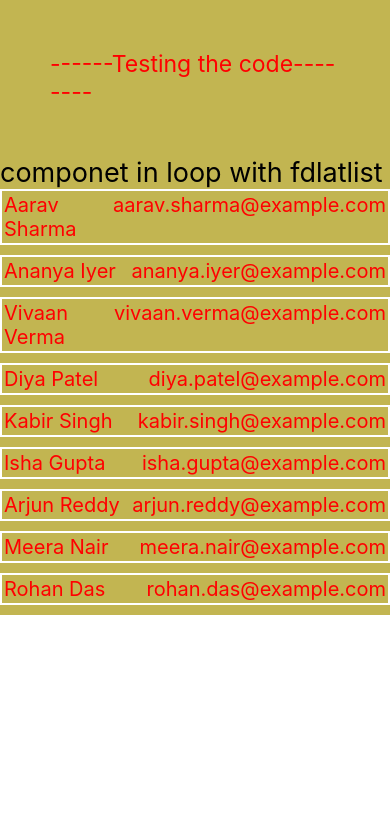
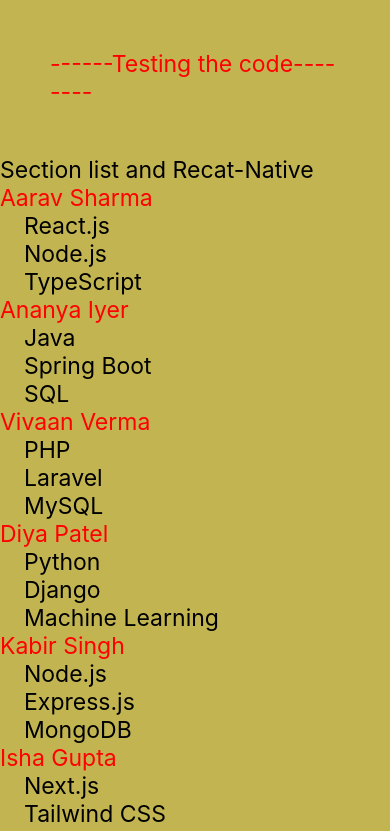
Before and after one commit to Aryan7417/react-native, a React Native app: screen / in a window 390 px wide. Shown: the top 831 px of the page. Built offline with nearby package versions, Linux system fonts and the light colour scheme.

Commit message:
section list

```diff
--- /dev/null
+++ b/introduction of raect-native/Sectionlist.jsx
@@ -0,0 +1,36 @@
+import React from 'react'
+import {View,Text, SectionList, ScrollView,} from 'react-native'
+
+const Sectionlist = () => {
+
+    const userMultipleSkills = [
+  { id: 1, name: "Aarav Sharma", data: ["React.js", "Node.js", "TypeScript"] },
+  { id: 2, name: "Ananya Iyer", data: ["Java", "Spring Boot", "SQL"] },
+  { id: 3, name: "Vivaan Verma", data: ["PHP", "Laravel", "MySQL"] },
+  { id: 4, name: "Diya Patel", data: ["Python", "Django", "Machine Learning"] },
+  { id: 5, name: "Kabir Singh", data: ["Node.js", "Express.js", "MongoDB"] },
+  { id: 6, name: "Isha Gupta", data: ["Next.js", "Tailwind CSS", "GraphQL"] },
+  { id: 7, name: "Arjun Reddy", data: ["C++", "Data Structures", "Algorithms"] },
+  { id: 8, name: "Meera Nair", data: ["TypeScript", "Angular", "Firebase"] },
+  { id: 9, name: "Rohan Das", data: ["Laravel", "Vue.js", "PostgreSQL"] }
+];
+
+    return (
+        <View>
+            <Text style={{fontSize:23}}>Section list and Recat-Native</Text>
+            <ScrollView>
+
+            <SectionList
+            sections={userMultipleSkills}
+            renderItem={({item})=><Text style={{fontSize:23, marginLeft:24}}>{item}</Text>}
+            renderSectionHeader={({section:{name}})=>(
+                <Text style={{fontSize:23, color:'red'}}>{name}</Text>
+            )}
+            />
+            </ScrollView>
+        </View>
+
+  )
+}
+
+export default Sectionlist
--- a/introduction of raect-native/componet.tsx
+++ b/introduction of raect-native/componet.tsx
@@ -9,17 +9,18 @@
 //import ListAndFlatList from './ListAndFlatList.jsx'
 //import Map from '../introduction of raect-native/Map.jsx'
 //import Grid from './grid.jsx'
-import Flatlist from './Flatlist.jsx'
+//import Flatlist from './Flatlist.jsx'
+import Sectionlist from './Sectionlist.jsx'
 
 
 const componet = () => {
   return (
     <View style={{backgroundColor:'#C2B551'}}>
         <Text style={{fontSize:23 ,padding:50,color:"red"}}>------Testing the code--------</Text>
-        <Flatlist/>
-
+        <Sectionlist/>
 
     </View>
+
   )
 
 }
```
